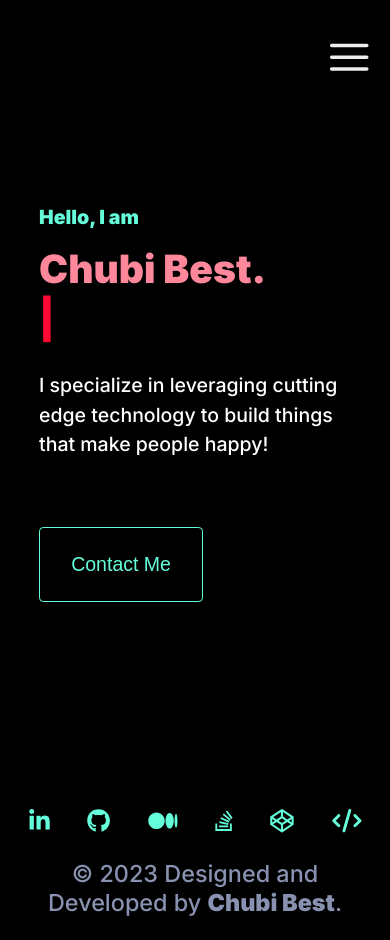
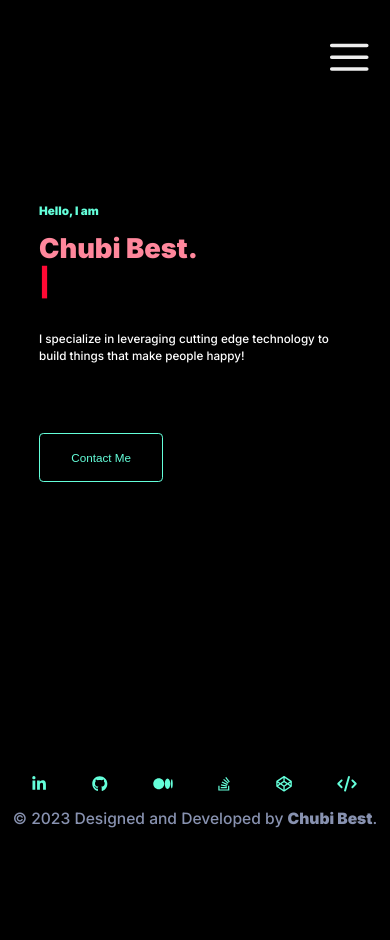
Before and after one commit to chubibest/portfolio, a React (Create React App) app: page / in a window 390 px wide. After the commit the page ends 844 px from the top, so only its background shows below. Built offline with nearby package versions, Linux system fonts and the light colour scheme.

Commit message:
scale down mobile

```diff
--- a/src/App.tsx
+++ b/src/App.tsx
@@ -16,7 +16,7 @@ const App = styled.div(({ theme }) => ({
     position: 'relative',
     color: theme.colors.faded,
     '@media (orientation: portrait)': {
-      paddingBottom: '40vh'
+      // paddingBottom: '40vh'
     },
     // media query tab
     // '@media (min-width: 481px) and (max-width: 767px)' {
--- a/src/Components/Button/index.tsx
+++ b/src/Components/Button/index.tsx
@@ -16,7 +16,7 @@ const Button = styled.button(({theme}) => ({
     borderRadius: '.5vh',
     padding: '1.5vh 2vw',
     '@media (orientation: portrait)': {
-        padding: '3vh 8vw',
+        padding: '2vh 8vw',
     }
 }))
 
--- a/src/theme.ts
+++ b/src/theme.ts
@@ -35,11 +35,12 @@ export const mobileTheme = ({
     fonts: {
       ...theme.fonts,
       sizes: {
-        small: '5vw',
-        medium: '6vw',
-        large: '10vw'
+        small: '3vw',
+        medium: '4vw',
+        large: '7vw'
       }
     }
 })
 
+// export const mobileTheme = theme
 export default theme
```
